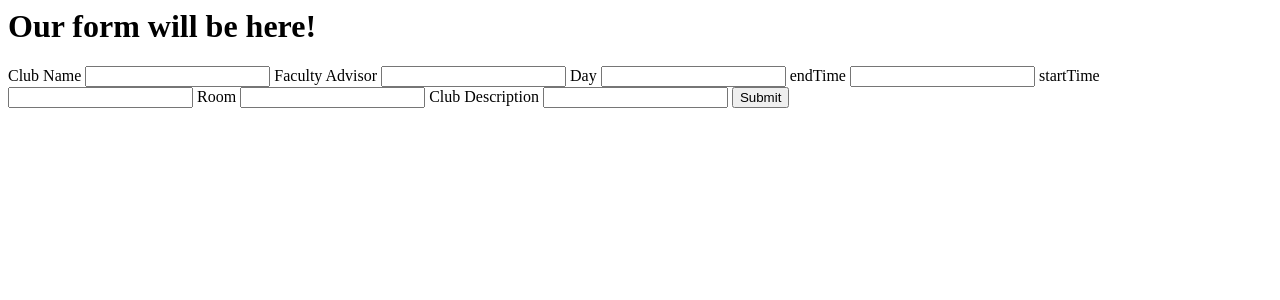
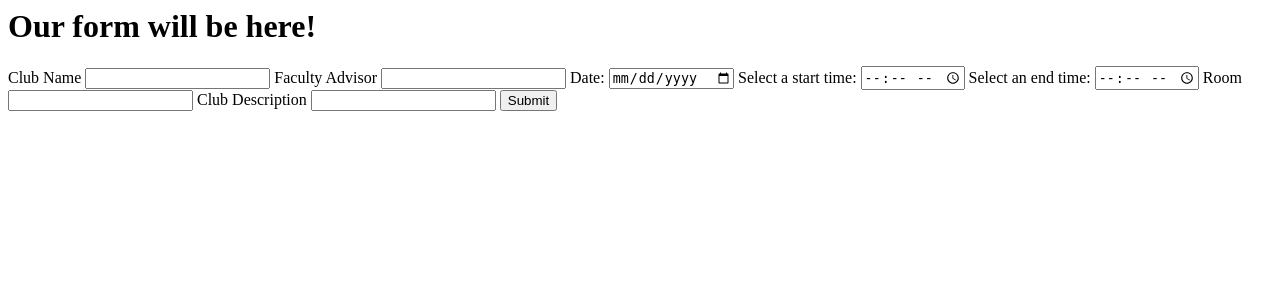
Before and after one commit to wonyoung-park/Avenues-Announcement-Website, a Flask app: page /form in a window 1280 px wide. Shown: the top 300 px of the page. Run offline with Flask 2, Linux system fonts and the light colour scheme.

Commit message:
I pray for time to work

```diff
--- a/assets/logged_in/html/app.py
+++ b/assets/logged_in/html/app.py
@@ -26,13 +26,13 @@ class LoginForm(FlaskForm):
     password = PasswordField('password')
     clubname = StringField('clubname')
     facultyadvisor = StringField('facultyadvisor')
-    day = StringField('day')
+    date = StringField('date')
     startTime = StringField('startTime')
     endTime = StringField('endTime')
     room = StringField('room')
     clubdescription = StringField('clubdescription')
 
-GMT_OFF = '-05:00'      # PDT/MST/GMT-7
+GMT_OFF = "-05:00"      # PDT/MST/GMT-7
 @app.route('/form', methods=['GET', 'POST'])
 def form():
     form = LoginForm()
@@ -42,13 +42,13 @@ def form():
         room_add_to_google_calendar = '{}'.format(form.room.data)
         facultyadvisor_add_to_google_calendar = '{}'.format(form.facultyadvisor.data)
         clubdescription_add_to_google_calendar = '{}'.format(form.clubdescription.data)
-        day_name_add_to_google_calendar = '{}'.format(form.day.data)
+        date_name_add_to_google_calendar = '{}'.format(form.date.data)
         startTime_name_add_to_google_calendar = '{}'.format(form.startTime.data)
         endTime_name_add_to_google_calendar = '{}'.format(form.endTime.data)
 
 
-        startCombinedString = day_name_add_to_google_calendar + "T:" + startTime_name_add_to_google_calendar +"%s"
-        endCombinedString = day_name_add_to_google_calendar + "T:" + endTime_name_add_to_google_calendar +"%s"
+        startCombinedString = date_name_add_to_google_calendar + "T" + startTime_name_add_to_google_calendar + GMT_OFF
+        endCombinedString = date_name_add_to_google_calendar + "T" + endTime_name_add_to_google_calendar + GMT_OFF
 
 
         # lol = '<h1>The Club Name is {}. The faculty advisor is {}. The day is {}. The time is {}. The room is {}. The club description is {}.'.format(form.clubname.data, form.facultyadvisor.data, form.day.data, form.time.data, form.room.data, form.clubdescription.data)
@@ -57,10 +57,10 @@ def form():
         'location': room_add_to_google_calendar,
         'description': 'Faculty Advisor: ' + facultyadvisor_add_to_google_calendar + "\n\n" + 'Club Description: ' + clubdescription_add_to_google_calendar,
         'start': {
-            'dateTime': startCombinedString % GMT_OFF
+            'dateTime': startCombinedString
         },
         'end': {
-            'dateTime': endCombinedString % GMT_OFF
+            'dateTime': endCombinedString
         },
         'recurrence': [
             'RULE:FREQ=DAILY;COUNT=2'
--- a/assets/logged_in/html/templates/form.html
+++ b/assets/logged_in/html/templates/form.html
@@ -17,14 +17,24 @@
     <label for="facultyadvisor">Faculty Advisor</label>
     <input type="text" name="facultyadvisor">
 
-    <label for="day">Day</label>
-    <input type="text" name="day">
+    <label for="date">Date:</label>
+    <input type="date" name="date">
 
-    <label for="endTime">endTime</label>
+    <!-- <label for="day">Day</label>
+    <input type="text" name="day"> -->
+
+
+    <label for="startTime">Select a start time:</label>
+    <input type="time" name="startTime">
+
+    <label for="endTime">Select an end time:</label>
+    <input type="time" name="endTime">
+
+    <!-- <label for="endTime">EndTime</label>
     <input type="text" name="time">
 
-    <label for="startTime">startTime</label>
-    <input type="text" name="time">
+    <label for="startTime">StartTime</label>
+    <input type="text" name="time"> -->
 
     <label for="room">Room</label>
     <input type="text" name="room">
```
